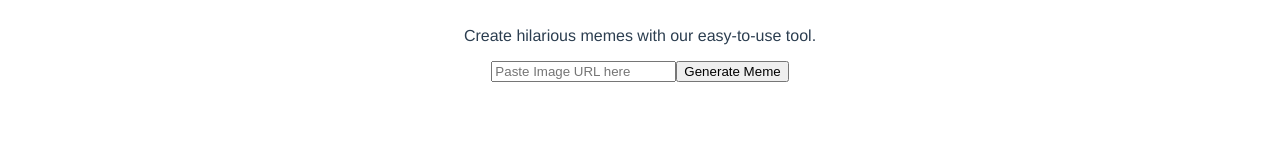
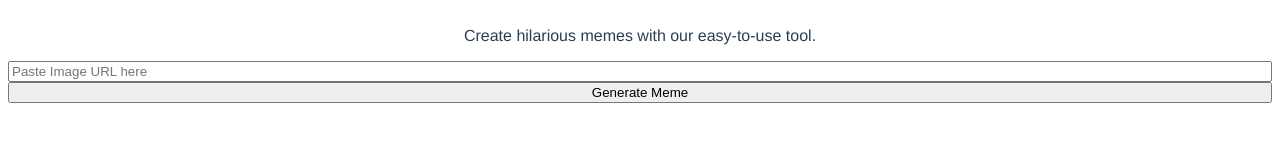
Before and after one commit to coding-bootcamps-eu/final-project-2023-06, a Vue app: page / in a window 1280 px wide. Shown: the part 157-300 px from the top of the page. Built offline with nearby package versions, Linux system fonts and the light colour scheme.

Commit message:
style: textarea

```diff
--- a/src/views/HomeView.vue
+++ b/src/views/HomeView.vue
@@ -4,7 +4,12 @@
     <h1>Welcome to Meme Wizard</h1>
     <p>Create hilarious memes with our easy-to-use tool.</p>
 
-    <input v-model="imageUrl" placeholder="Paste Image URL here" />
+    <div class="main-area">
+      <input
+        v-model="imageUrl"
+        id="uploadURL"
+        placeholder="Paste Image URL here"
+      />
 
       <div id="my-node" v-if="imageUrl" class="imageURL">
         <img :src="imageUrl" alt="Selected Image" />
@@ -19,6 +24,7 @@
       <div v-if="generatedMeme">
         <img :src="generatedMeme" alt="Generated Meme" />
         <button @click="downloadMeme">Download Meme</button>
+      </div>
     </div>
   </div>
 </template>
@@ -46,11 +52,32 @@ export default {
 };
 </script>
 <style scoped>
+.main-area {
+  display: flex;
+  flex-direction: column;
+}
 .imageURL {
   position: relative;
+  display: inline-block;
+}
+
+#uploadURL {
+  max-width: 100%;
+  height: auto;
+  display: block;
 }
 
 .combinedText {
   position: absolute;
+  color: white;
+  text-shadow: -1px -1px 0 black, 1px -1px 0 black, -1px 1px 0 black,
+    1px 1px 0 black;
+  bottom: 10px;
+  transform: translateX(-50%);
+  width: 80%;
+  padding: 10px;
+  border: 1px solid #000;
+  background-color: transparent;
+  border-color: transparent;
 }
 </style>
```
Lines whose indentation alone changed are shown as unchanged.
